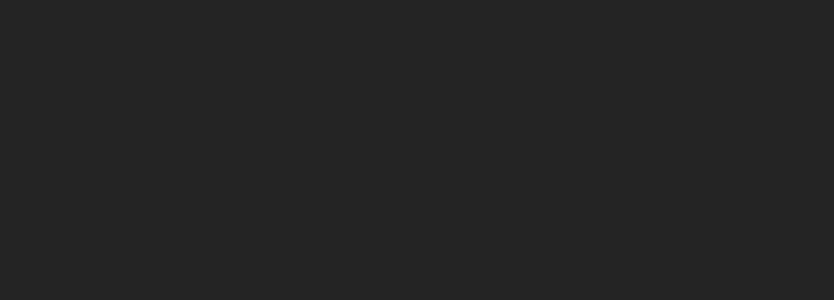
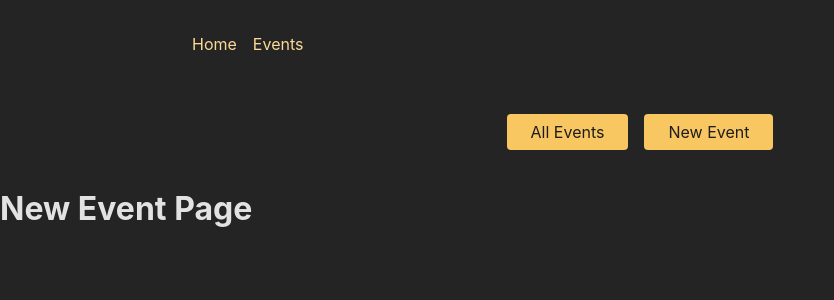
Before and after one commit to Pedro-Costa123/react_guide_app4, a React (Create React App) app in the folder frontend/: page /events/new in a window 1280 px wide. Shown: the top 300 px of the page, without its empty margins (0-834 px from the left). Built offline with nearby package versions, Linux system fonts and the light colour scheme.

Commit message:
Section 20 : 288

```diff
--- a/frontend/package.json
+++ b/frontend/package.json
@@ -8,6 +8,7 @@
     "@testing-library/user-event": "^14.4.3",
     "react": "^18.2.0",
     "react-dom": "^18.2.0",
+    "react-router-dom": "^6.8.0",
     "react-scripts": "5.0.1",
     "web-vitals": "^3.1.1"
   },
--- a/frontend/src/App.js
+++ b/frontend/src/App.js
@@ -1,27 +1,39 @@
-// Challenge / Exercise
+import { RouterProvider, createBrowserRouter } from "react-router-dom";
 
-// 1. Add five new (dummy) page components (content can be simple <h1> elements)
-//    - HomePage
-//    - EventsPage
-//    - EventDetailPage
-//    - NewEventPage
-//    - EditEventPage
-// 2. Add routing & route definitions for these five pages
-//    - / => HomePage
-//    - /events => EventsPage
-//    - /events/<some-id> => EventDetailPage
-//    - /events/new => NewEventPage
-//    - /events/<some-id>/edit => EditEventPage
-// 3. Add a root layout that adds the <MainNavigation> component above all page components
-// 4. Add properly working links to the MainNavigation
-// 5. Ensure that the links in MainNavigation receive an "active" class when active
-// 6. Output a list of dummy events to the EventsPage
-//    Every list item should include a link to the respective EventDetailPage
-// 7. Output the ID of the selected event on the EventDetailPage
-// BONUS: Add another (nested) layout route that adds the <EventNavigation> component above all /events... page components
+import HomePage from "./pages/HomePage";
+import EventsPage, { loader as eventsLoader } from "./pages/EventsPage.js";
+import EventsDetailPage from "./pages/EventDetailPage";
+import NewEventPage from "./pages/NewEventPage";
+import EditEventPage from "./pages/EditEventPage";
+import RootLayout from "./pages/Root";
+import EventsRoot from "./pages/EventsRoot";
 
-function App() {
-  return <div></div>;
-}
+const router = createBrowserRouter([
+  {
+    path: "/",
+    element: <RootLayout />,
+    children: [
+      { index: true, element: <HomePage /> },
+      {
+        path: "events",
+        element: <EventsRoot />,
+        children: [
+          {
+            index: true,
+            element: <EventsPage />,
+            loader: eventsLoader,
+          },
+          { path: ":eventId", element: <EventsDetailPage /> },
+          { path: "new", element: <NewEventPage /> },
+          { path: ":eventId/edit", element: <EditEventPage /> },
+        ],
+      },
+    ],
+  },
+]);
+
+const App = () => {
+  return <RouterProvider router={router} />;
+};
 
 export default App;
--- a/frontend/src/components/EventsList.js
+++ b/frontend/src/components/EventsList.js
@@ -1,4 +1,4 @@
-import classes from './EventsList.module.css';
+import classes from "./EventsList.module.css";
 
 function EventsList({ events }) {
   return (
--- a/frontend/src/components/EventsNavigation.js
+++ b/frontend/src/components/EventsNavigation.js
@@ -1,4 +1,6 @@
-import classes from './EventsNavigation.module.css';
+import { NavLink } from "react-router-dom";
+
+import classes from "./EventsNavigation.module.css";
 
 function EventsNavigation() {
   return (
@@ -6,10 +8,25 @@ function EventsNavigation() {
       <nav>
         <ul className={classes.list}>
           <li>
-            <a href="/events">All Events</a>
+            <NavLink
+              to="/events"
+              className={({ isActive }) =>
+                isActive ? classes.active : undefined
+              }
+            >
+              All Events
+            </NavLink>
           </li>
           <li>
-            <a href="/events/new">New Event</a>
+            <NavLink
+              to="/events/new"
+              className={({ isActive }) =>
+                isActive ? classes.active : undefined
+              }
+              end
+            >
+              New Event
+            </NavLink>
           </li>
         </ul>
       </nav>
--- a/frontend/src/components/MainNavigation.js
+++ b/frontend/src/components/MainNavigation.js
@@ -1,4 +1,6 @@
-import classes from './MainNavigation.module.css';
+import { NavLink } from "react-router-dom";
+
+import classes from "./MainNavigation.module.css";
 
 function MainNavigation() {
   return (
@@ -6,10 +8,26 @@ function MainNavigation() {
       <nav>
         <ul className={classes.list}>
           <li>
-            <a>Home</a>
+            <NavLink
+              to="/"
+              className={({ isActive }) =>
+                isActive ? classes.active : undefined
+              }
+              end
+            >
+              Home
+            </NavLink>
           </li>
           <li>
-            <a>Events</a>
+            <NavLink
+              to="/events"
+              className={({ isActive }) =>
+                isActive ? classes.active : undefined
+              }
+              end
+            >
+              Events
+            </NavLink>
           </li>
         </ul>
       </nav>
--- /dev/null
+++ b/frontend/src/pages/EditEventPage.js
@@ -0,0 +1,5 @@
+const EditEventPage = () => {
+  return <h1>Edit Event Page</h1>;
+};
+
+export default EditEventPage;
--- /dev/null
+++ b/frontend/src/pages/EventDetailPage.js
@@ -0,0 +1,14 @@
+import { useParams } from "react-router-dom";
+
+const EventsDetailPage = () => {
+  const params = useParams();
+
+  return (
+    <>
+      <h1>Events Detail Page</h1>
+      <p>Event ID: {params.eventId}</p>
+    </>
+  );
+};
+
+export default EventsDetailPage;
--- /dev/null
+++ b/frontend/src/pages/EventsPage.js
@@ -0,0 +1,22 @@
+import { useLoaderData } from "react-router-dom";
+
+import EventsList from "../components/EventsList";
+
+function EventsPage() {
+  const events = useLoaderData();
+
+  return <EventsList events={events} />;
+}
+
+export default EventsPage;
+
+export const loader = async () => {
+  const response = await fetch("http://localhost:8080/events");
+
+  if (!response.ok) {
+    // ...
+  } else {
+    const resData = await response.json();
+    return resData.events;
+  }
+};
--- /dev/null
+++ b/frontend/src/pages/EventsRoot.js
@@ -0,0 +1,14 @@
+import { Outlet } from "react-router-dom";
+
+import EventsNavigation from "../components/EventsNavigation";
+
+const EventsRoot = () => {
+  return (
+    <>
+      <EventsNavigation />
+      <Outlet />
+    </>
+  );
+};
+
+export default EventsRoot;
--- /dev/null
+++ b/frontend/src/pages/HomePage.js
@@ -0,0 +1,5 @@
+const HomePage = () => {
+  return <h1>Home Page</h1>;
+};
+
+export default HomePage;
--- /dev/null
+++ b/frontend/src/pages/NewEventPage.js
@@ -0,0 +1,5 @@
+const NewEventPage = () => {
+  return <h1>New Event Page</h1>;
+};
+
+export default NewEventPage;
--- /dev/null
+++ b/frontend/src/pages/Root.js
@@ -0,0 +1,16 @@
+import { Outlet } from "react-router-dom";
+
+import MainNavigation from "../components/MainNavigation";
+
+const RootLayout = () => {
+  return (
+    <>
+      <MainNavigation />
+      <main>
+        <Outlet />
+      </main>
+    </>
+  );
+};
+
+export default RootLayout;
```
Also changed, not shown: 1 other file (tests, documents, lock files or other folders).
